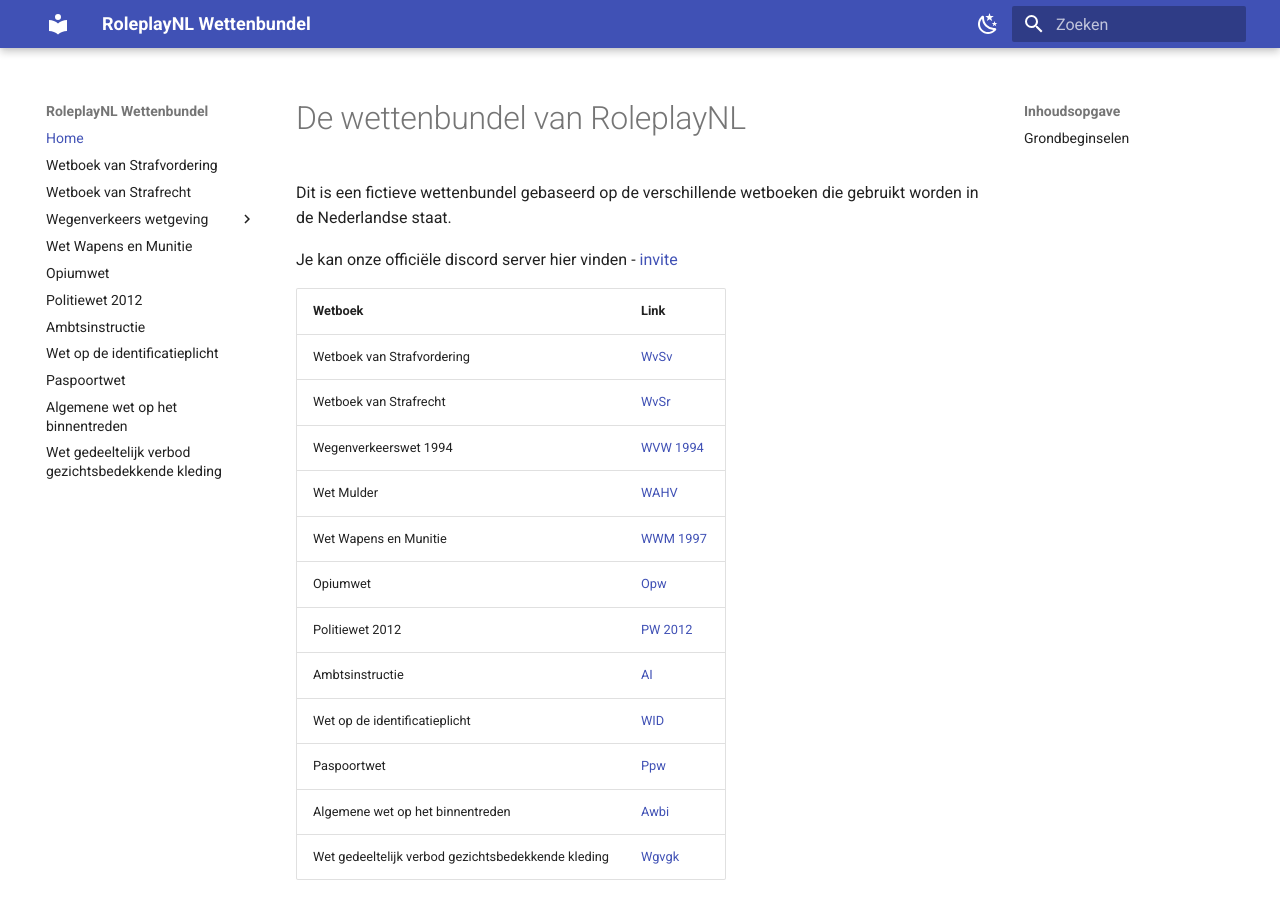
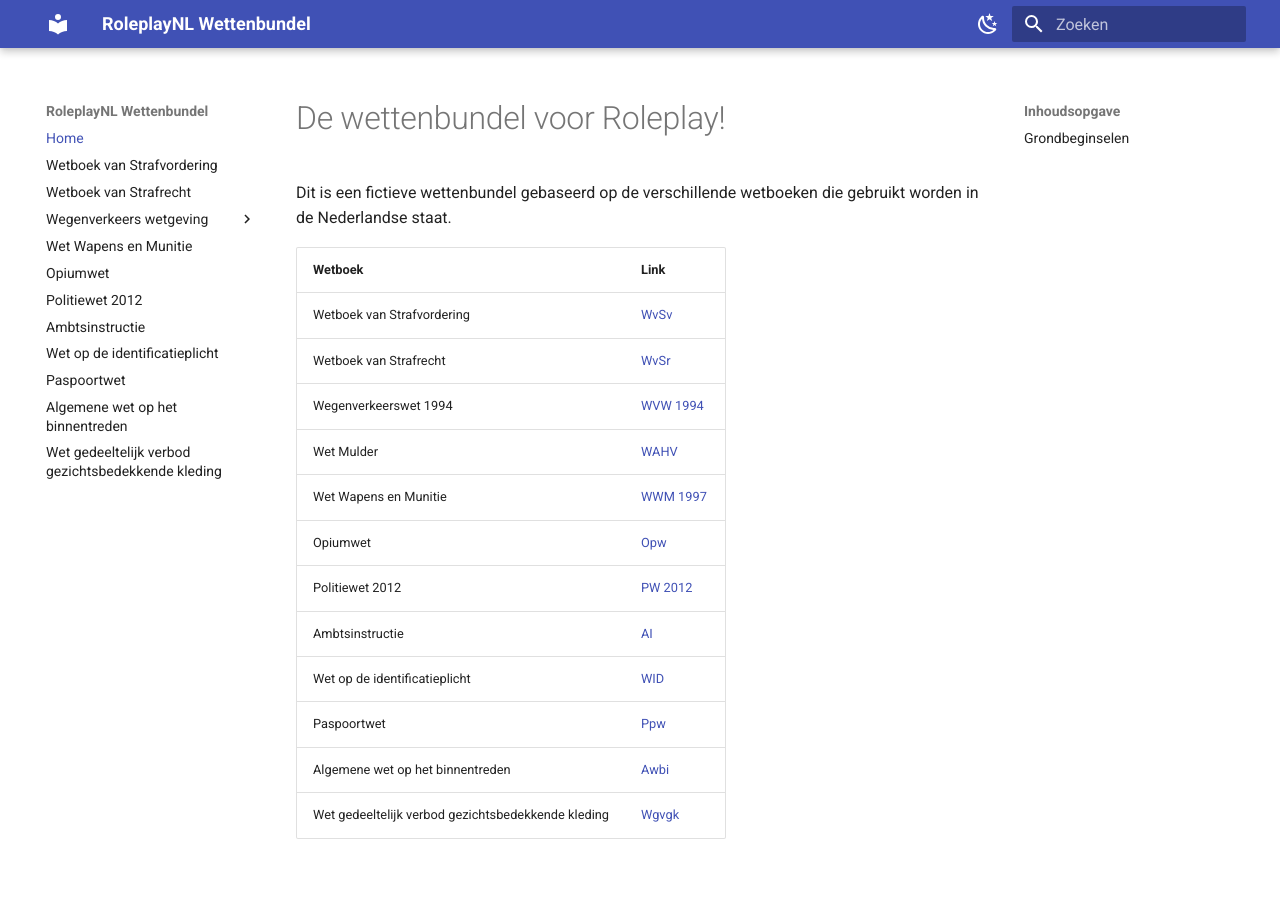
Before and after one commit to EnriqueFernandez20/FutureRP-Wettenbundel, an MkDocs documentation site: the page built from docs/index.md, in a window 1280 px wide and 900 px high. Built offline with MkDocs 1.6.1 and Material for MkDocs 9.7.7, drawn with Linux system fonts in a browser that asks for light colours.

Commit message:
Update index.md

```diff
--- a/docs/index.md
+++ b/docs/index.md
@@ -1,7 +1,5 @@
-# De wettenbundel van RoleplayNL
+# De wettenbundel voor Roleplay!
 Dit is een fictieve wettenbundel gebaseerd op de verschillende wetboeken die gebruikt worden in de Nederlandse staat.
-
-Je kan onze officiële discord server hier vinden - [invite](https://discord.gg/WTxKAQJX8v)
 
 | Wetboek                                            | Link                                                               |
 |----------------------------------------------------|--------------------------------------------------------------------|
```
